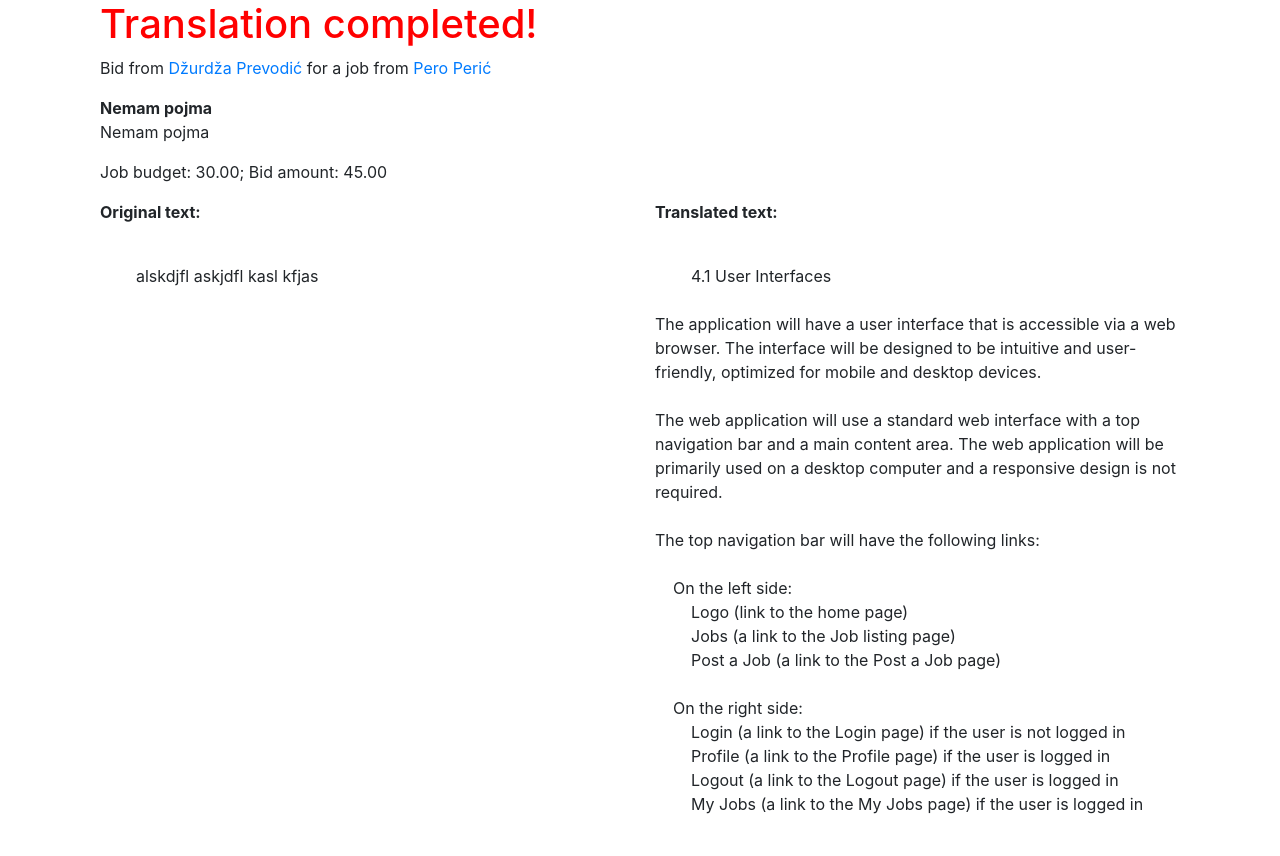
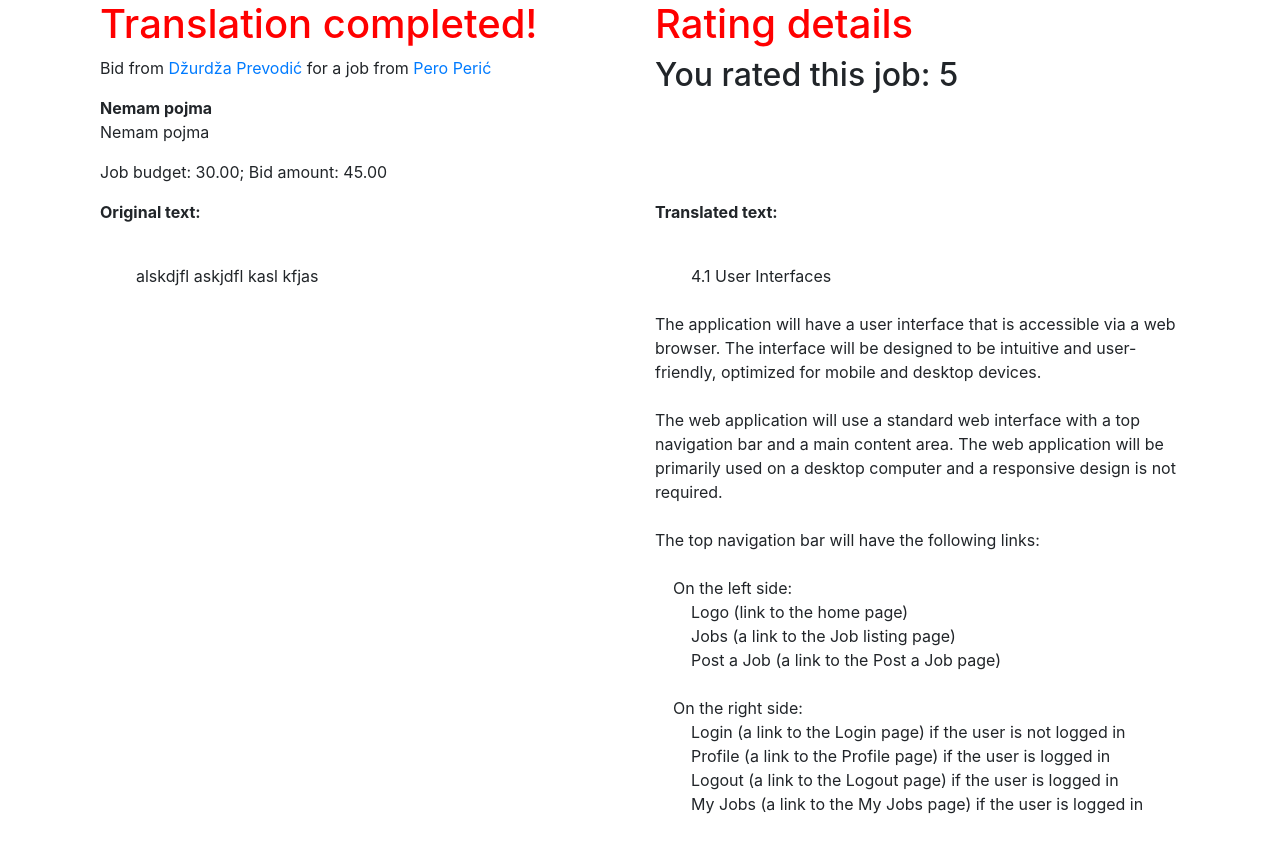
Before and after one commit to markokova/translator-web-app, a Django app: page /app/bids/7 in a window 1280 px wide. Shown: the part 56-912 px from the top of the page. Run offline with Django 4.2, Linux system fonts and the light colour scheme; a user stored in the database is signed in; data comes from the database, SQL or seed files in the repository; both versions use the stored data as it was after the commit; some libraries are stand-ins or nearby versions.

Commit message:
Implement Req U10 - rating, except token transfer

```diff
--- a/translateapp/accounts/templates/accounts/dashboard.html
+++ b/translateapp/accounts/templates/accounts/dashboard.html
@@ -52,6 +52,7 @@
                 </p>
               {% elif bid.completed %}
                 <p>
+                  {% if bid.rating %} You rated it {{ bid.rating.rating }} {% endif %}
                   <a href="{% url 'app:bid_detail' bid.id %}">See the completed translation</a>
                 </p>
               {% endif %}
--- a/translateapp/app/models.py
+++ b/translateapp/app/models.py
@@ -15,8 +15,8 @@ class Account(models.Model):
         if ratings.count() == 0:
             return "No ratings yet"
         else:
-            score = [ rating.rating for rating in ratings ] / ratings.count()
-            return score
+            score = [ rating.rating for rating in ratings ]
+            return sum(score) / len(score)
 
 class Job(models.Model):
     class Status(models.TextChoices):
@@ -110,6 +110,8 @@ class Bid(models.Model):
     completed = models.BooleanField(default=False)
     def __str__(self):
         return f"{self.bidder.account.name} - {self.job.title} - {self.price}"
+    def job_owner(self):
+        return self.job.user
 
 class Dispute(models.Model):
     user = models.ForeignKey(User, on_delete=models.CASCADE)
@@ -128,4 +130,5 @@ class Rating(models.Model):
     rater = models.ForeignKey(User, on_delete=models.CASCADE, related_name='rater')
     rated = models.ForeignKey(User, on_delete=models.CASCADE, related_name='rated')
     job = models.ForeignKey(Job, on_delete=models.CASCADE)
+    bid = models.OneToOneField(Bid, on_delete=models.CASCADE)
     rating = models.IntegerField()
--- a/translateapp/app/templates/app/bid_detail.html
+++ b/translateapp/app/templates/app/bid_detail.html
@@ -5,7 +5,7 @@
 {% block content %}
 <div class="container">
   <div class="row">
-    <div class="col-md-12">
+    <div class="col-md-6">
       <h1>Translation completed!</h1>
       <p>
         Bid from <a href="{% url 'accounts:profile' bid.bidder.id %}">{{ bid.bidder.account.name }}</a>
@@ -16,6 +16,33 @@
         {{ job.description }}
       </p>
       <p>Job budget: {{ job.budget }}; Bid amount: {{ bid.price }} </p>
+    </div>
+    <div class="col-md-6">
+      <h1>Rating details</h1>
+      {% if bid.rating  %}
+        <!--if job is completed and rating exists -->
+        {% if user == bid.bidder %}
+          <h2>You were rated: {{ bid.rating.rating }}</h2>
+        {% elif user == bid.job.user %}
+          <h2>You rated this job: {{ bid.rating.rating }}</h2>
+        {% endif %}
+      {% else %}
+        <!--we are still waiting for the job owner to rate the translation -->
+        {% if user == bid.bidder %}
+          <h2>Waiting for the rating from the Job owner</h2>
+        {% elif user == bid.job.user %}
+          <h2>Rate the translation!</h2>
+
+          <form action="{% url 'app:rate_bid' bid.id %}" method="post">
+            {% csrf_token %}
+            <input type="submit" value="1" name="rating" class="btn btn-primary">
+            <input type="submit" value="2" name="rating" class="btn btn-primary">
+            <input type="submit" value="3" name="rating" class="btn btn-primary">
+            <input type="submit" value="4" name="rating" class="btn btn-primary">
+            <input type="submit" value="5" name="rating" class="btn btn-primary">
+          </form>
+        {% endif %}
+      {% endif %}
     </div>
     <div class="col-md-6">
       <p><strong>Original text:</strong></p>
--- a/translateapp/app/urls.py
+++ b/translateapp/app/urls.py
@@ -10,4 +10,5 @@ urlpatterns = [
         path('bids/<int:bid_id>/accept', views.accept_bid, name="accept_bid"),
         path('bids/<int:bid_id>/deliver', views.deliver_translation, name="deliver_translation"),
         path('bids/<int:bid_id>', views.bid_detail, name="bid_detail"),
+        path('bids/<int:bid_id>/rating', views.rate_bid, name="rate_bid"),
 ]
--- a/translateapp/app/views.py
+++ b/translateapp/app/views.py
@@ -128,3 +128,20 @@ def bid_detail(request, bid_id):
         return render(request, 'app/bid_detail.html', context)
     else:
         return HttpResponseRedirect(reverse('home_path'))
+
+@login_required
+def rate_bid(request, bid_id):
+    bid = get_object_or_404(Bid, pk=bid_id)
+    job = bid.job
+
+    if request.method == 'POST' and request.user == job.user:
+        rating = Rating.objects.create(
+            rating=request.POST['rating'],
+            rater=request.user,
+            rated=bid.bidder,
+            job=job,
+            bid=bid,
+        )
+
+
+        return HttpResponseRedirect(reverse('app:bid_detail', args=[bid.id]))
```
Also changed, not shown: translateapp/app/migrations/0010_rating_bid.py (added), translateapp/db.sqlite3.
